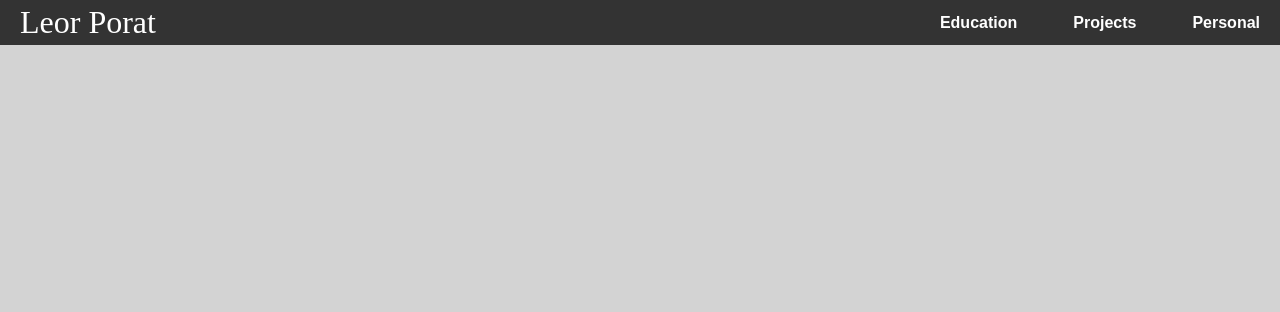
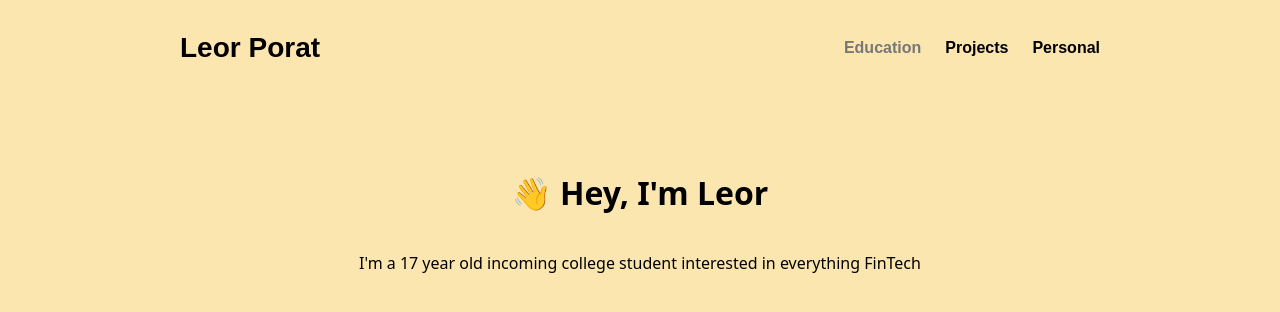
Before and after one commit to leorporat/personalWebsite, a React (Create React App) app: page /projects in a window 1280 px wide. Shown: the top 312 px of the page. Built offline with nearby package versions, Linux system fonts and the light colour scheme.

Commit message:
added pages, new styling

```diff
--- a/src/App.css
+++ b/src/App.css
@@ -3,18 +3,24 @@
 }
 
 body {
-  background-color: lightgray;
+  background-color: #fce6b0;
   margin: 0;
 }
 
+
+
 nav {
-  background-color: #333;
-  color: white;
   display: flex;
   justify-content: space-between;
-  align-items: stretch;
+  align-items: center;
+  align-content: flex-end;
+  width: 75%;
+  height: 6rem;
   gap: 2rem;
   padding: 0 1rem;
+  font-family: 'Raleway', sans-serif;
+  font-weight: 600;
+  font-size: 16px;
 }
 
 nav a {
@@ -31,73 +37,41 @@ nav ul {
   margin: 0;
   list-style: none;
   display: flex;
-  gap: 3rem;
-  font-family: 'Raleway', sans-serif;
-  font-weight: 600;
-  font-size: 16px;
+  gap: 1rem;
+  font-weight: 900;
+}
+
+.nav-parent {
+  display: flex;
+  justify-content: center;
+}
+
+.about {
+  font-family: system-ui, -apple-system, BlinkMacSystemFont, 'Segoe UI', Roboto, Oxygen, Ubuntu, Cantarell, 'Open Sans', 'Helvetica Neue', sans-serif;
+  text-align: center;
+}
+
+.about-body {
+  flex-direction: column;
+  display: flex;
+  align-items: center;
+  justify-content: center;
+}
+
+.about-guide {
+  padding-right: 1rem;
+  visibility: hidden;
+  text-align: right;
 }
 
 .site-title {
-  font-size: 2rem;
+  font-size: 1.75rem;
 }
 
 nav li.active {
-  background-color: #555;
+  color: #777;
 }
 
 nav li:hover {
-  background-color: #777;
+  background-color: #999;
 }
-
-
-
-/*
-
-nav {
-
-}
-
-header {
-  background: #282c34;
-  color: white;
-  height: 75px;
-}
-
-
-
-body {
-  position: relative;
-  background-color: lightgray;
-  margin: 0 auto;
-}
-
-.aboutList {
-  font-size: 20px;
-}
-
-.headerTab {
-  padding: 0px;
-  display: inline-block;
-  margin: auto 20px;
-  color: #fff;
-  font-family: 'Raleway', sans-serif;
-  font-weight: 600;
-  font-size: 12px;
-}
-
-.headerTab p {
-  font-size: 20px;
-}
-
-#poop {
-  margin-left: 100px;
-  margin-right: 100px;
-  text-align: left;
-}
-
-.headerTab:hover {
-  border-bottom:10px #7a6970;
-
-}
-
-*/
--- a/src/App.js
+++ b/src/App.js
@@ -1,32 +1,14 @@
 import './App.css';
 import Navbar from './Navbar';
-
-/*
-function App() {
-  return (
-    <div className="App">
-      <header className="App-header">
-        <img src={logo} className="App-logo" alt="logo" />
-        <p>
-          Edit <code>src/App.js</code> and save to reload.
-        </p>
-        <a
-          className="App-link"
-          href="https://reactjs.org"
-          target="_blank"
-          rel="noopener noreferrer"
-        >
-          Learn React
-        </a>
-      </header>
-    </div>
-  );
-}
-*/
+import About from './pages/About';
 
 function App() {
   return (
-    <Navbar />
+    <div>
+      <Navbar />
+      <About />
+    </div>
+
   );
 }
 
--- a/src/Navbar.js
+++ b/src/Navbar.js
@@ -34,10 +34,11 @@ function Navbar() {
           </body>
         </html>
         */
+        <div className='nav-parent'>
             <nav>
-        <a href="/" className="site-title">Leor Porat</a>
+                <a href="/" className="site-title"> Leor Porat</a>
                 <ul>
-            <li>
+                    <li className='active'>
                         <a href="/education">Education</a>
                     </li>
                     <li>
@@ -48,6 +49,7 @@ function Navbar() {
                     </li>
                 </ul>
             </nav>
+        </div>
     )
 }
 
--- /dev/null
+++ b/src/pages/About.js
@@ -0,0 +1,17 @@
+function About() {
+    return (
+        <body>
+            <div className='about'>
+                <p className='about-guide'>Click the tabs above to learn a little more about me :)</p>
+                <div className='about-body'>
+                    <h1 className='about-title'> 👋 Hey, I'm Leor</h1>
+                    <div className='about-text'>
+                        <p>I'm a 17 year old incoming college student interested in everything FinTech</p>
+                    </div>
+                </div>
+            </div>
+        </body>
+    )
+}
+
+export default About;
```
Also changed, not shown: src/pages/Education.js (added, +7 -0 lines), src/pages/Personal.js (added, +7 -0 lines), src/pages/Projects.js (added, +7 -0 lines). Lines whose indentation alone changed are shown as unchanged.
